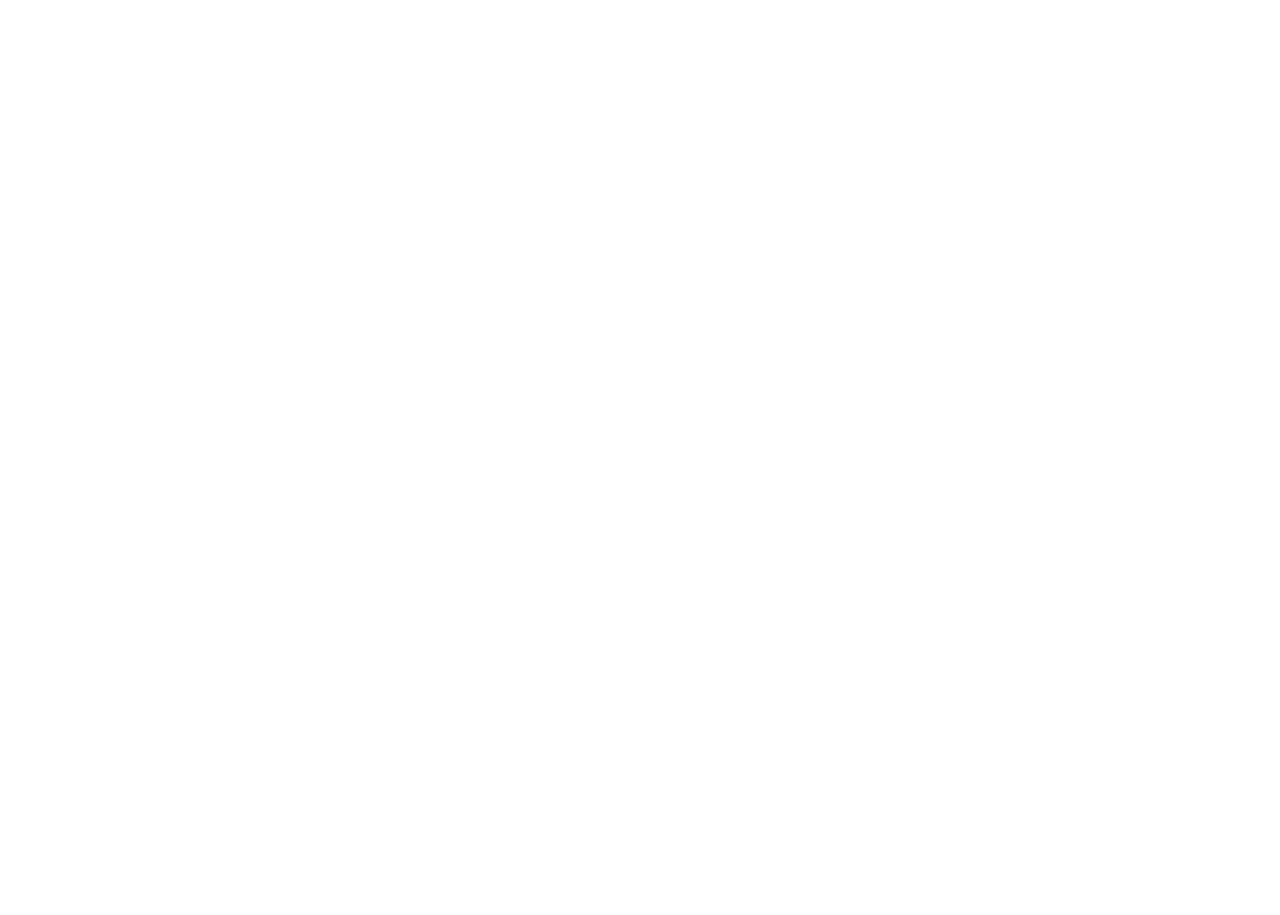
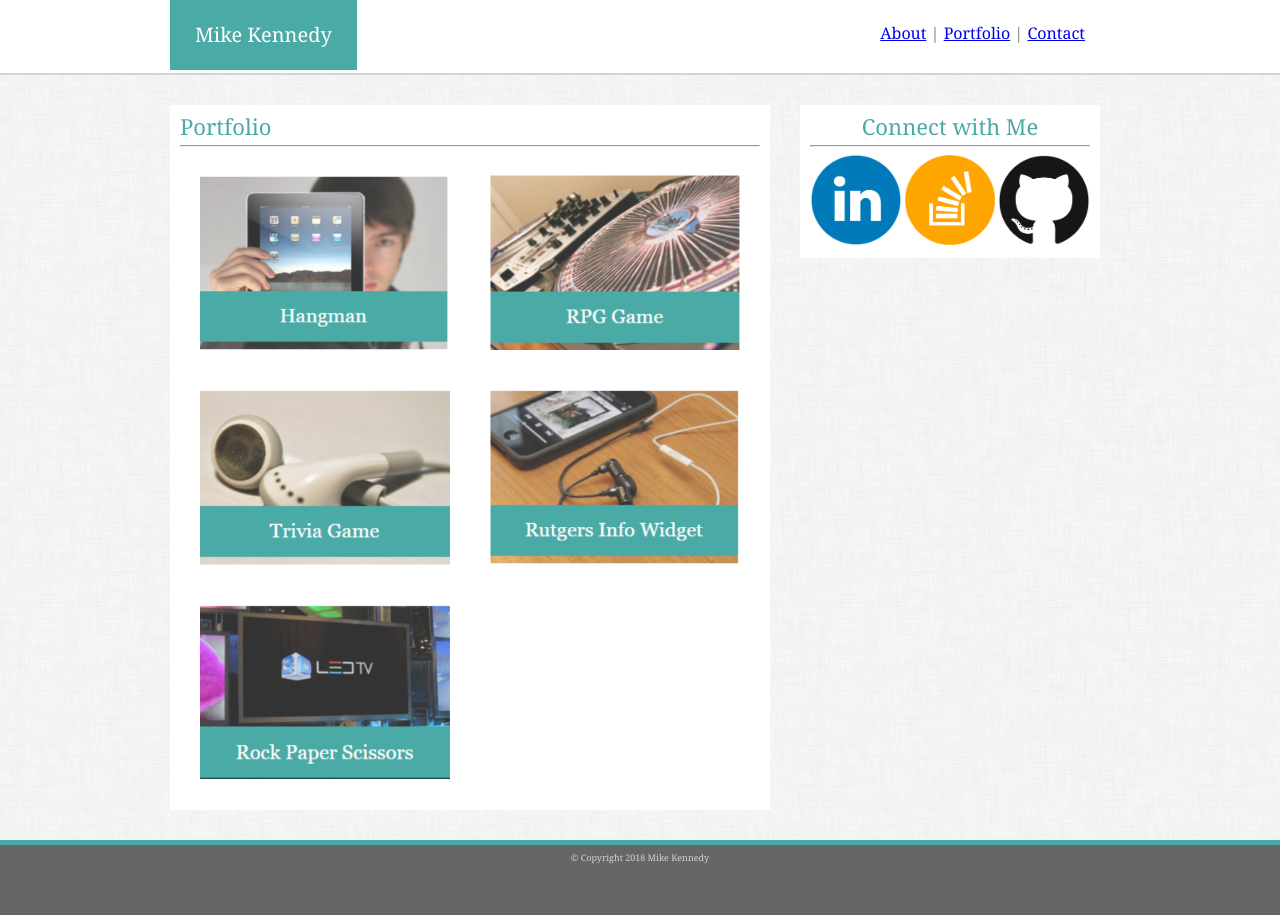
Before and after one commit to mkenned22/Basic-Portfolio, a plain HTML site: page portfolio.html in a window 1280 px wide. Before the commit the page ends 800 px from the top, so only its background shows below. Drawn offline with Linux system fonts and the light colour scheme.

Commit message:
very close to done

```diff
--- a/assets/style.css
+++ b/assets/style.css
@@ -7,47 +7,6 @@ body {
     background-color: #cccccc;
     color: #777777;
     font-family: 'Arial', 'Helvetica Neue', Helvetica, sans-serif;
-    margin: 0px;
-}
-
-section {
-    max-width: 960px;
-    margin-left: 75px;
-}
-
-h1 {
-    font-family: Georgia, 'Times New Roman', Times, serif;
-    color: white;
-    background-color: #4aaaa5;
-    margin-left: 100px;
-    padding: 22px;
-    width: 250px;
-    text-align: center;
-}
-
-#name {
-    float: left;
-    font-family: Georgia, 'Times New Roman', Times, serif;
-    font-size: 20px;
-    color: white;
-    background-color: #4aaaa5;
-    margin-left: 75px;
-    padding: 25px;
-    text-align: center;
-
-}
-
-#about {
-    float: left;
-    margin-left: 525px;
-    padding: 18px;
-    color: #777777;
-
-}
-
-h2 {
-    font-family: Georgia, 'Times New Roman', Times, serif;
-    color: #4aaaa5;
 }
 
 header {
@@ -57,57 +16,69 @@ header {
     height: 75px;
 }
 
-#main {
+.header960 {
+    max-width: 960px;
+    height: 100%;
+    margin: auto;
+}
+
+.name {
+    float: left;
+    background-color: #4aaaa5;
+    color: white;
+    font-size: 20px;
+    padding: 25px;
+    margin-right: 10px;
+    margin-left: 10px;
+}
+
+nav {
+    float: right;
+    padding: 25px;
+    margin-right: 10px;
+    margin-left: 10px;
+}
+
+section {
+    max-width: 960px;
+    margin: auto;
+    margin-top: 30px;
+}
+
+.main {
     clear: both;
+    overflow: auto;
     float: left;
     padding: 10px;
     width: 600px;
     background-color: #ffffff;
+    margin-left: 10px;
     margin-right: 30px;
     margin-bottom: 30px;
-    margin-top: 30px;
 }
 
-#sidebar {
+h2 {
+    font-family: Georgia, 'Times New Roman', Times, serif;
+    color: #4aaaa5;
+    font-size: 22px;
+    font-weight: 500;
+}
+
+aside {
     padding: 10px;
     float: left;
     width: 300px;
     background-color: #ffffff;
-    margin-bottom: 30px;
-    margin-top: 30px
+    text-align: center;
+    margin-right: 10px;
 }
 
-#connectWithMe {
-    text-align: center;
-}
-
-footer {
-    clear: both;
-    margin-top: 20px;
-    background-color: #666666;
-    color: lightgrey;
-    border-top: 5px solid #4aaaa5;
-    font-family: Georgia, 'Times New Roman', Times, serif;
-    font-size: 10px;
-    height: 75px;
-    line-height: 50px;
-    text-align: center;
-}
-
-.footerline {
-
-    height: 10px;
-
-}
-
-.circle {
+#picture {
+    float: left;
     width: 200px;
     height: 200px;
-    border: 1px solid grey;
+    border: 4px solid grey;
     border-radius: 100px;
-    background-image: url('http://upload.wikimedia.org/wikipedia/commons/thumb/0/0d/Ski_trail_rating_symbol-blue_square.svg/600px-Ski_trail_rating_symbol-blue_square.svg.png');
-    background-size: contain;
-    float: left;
     margin: 20px;
 }
 
@@ -115,3 +86,59 @@ footer {
     width: 90px;
     height: 90px;
 }
+
+#portfolioProjects1 {
+    float: left;
+    width: 250px;
+    height: 175px;
+    margin: 20px;
+}
+
+#portfolioProjects2 {
+    float: right;
+    width: 250px;
+    height: 175px;
+    margin: 20px;
+}
+
+#portfolioProjects3 {
+    clear: both;
+    overflow: auto;
+    float: left;
+    width: 250px;
+    height: 175px;
+    margin: 20px;
+}
+
+#portfolioProjects4 {
+    float: right;
+    width: 250px;
+    height: 175px;
+    margin: 20px;
+}
+
+#portfolioProjects5 {
+    clear: both;
+    overflow: auto;
+    float: left;
+    width: 250px;
+    height: 175px;
+    margin: 20px;
+}
+
+footer {
+    clear: both;
+    overflow: auto;
+    font-family: Georgia, 'Times New Roman', Times, serif;
+    font-size: 9px;
+    height: 75px;
+    line-height: 50px;
+    text-align: center;
+    background-color: #666666;
+    color: lightgrey;
+    border-top: 5px solid #4aaaa5;
+}
+
+p {
+    line-height: 25px;
+}
--- a/portfolio.html
+++ b/portfolio.html
@@ -0,0 +1,58 @@
+<!DOCTYPE html>
+<html>
+
+<head>
+    <meta charset="utf-8" />
+    <title>Portfolio</title>
+    <link rel="stylesheet" type="text/css" media="screen" href="assets/reset.css"/>
+    <link rel="stylesheet" type="text/css" media="screen" href="assets/style.css" />
+    <link rel="icon" href="images/favicon.png">
+    <!--  To be added later: <script src="main.js"></script>-->
+</head>
+
+<body>
+    <!-- Create main header -->
+    <header>
+        <div class="header960">
+            <div class="name">
+                <strong>Mike Kennedy</strong>
+            </div>
+            <!-- Create nav element for links to different pages-->
+            <nav>
+                <a href="index.html">About</a> |
+                <a href="portfolio.html">Portfolio</a> |
+                <a href="contact.html">Contact</a>
+            </nav>
+        </div>
+    </header>
+
+    <!-- Create main section for content -->
+    <section>
+        <div class="main">
+            <h2>Portfolio</h2>
+            <hr>
+            <a href="https://github.com/mkenned22/Basic-Portfolio"><img id="portfolioProjects1" src="images/portfolio-hangman.png"></a>
+            <a href="https://github.com/mkenned22/Basic-Portfolio"><img id="portfolioProjects2" src="images/portfolio-rpggame.png"></a>
+            <a href="https://github.com/mkenned22/Basic-Portfolio"><img id="portfolioProjects3" src="images/portfolio-triviagame.png"></a>
+            <a href="https://github.com/mkenned22/Basic-Portfolio"><img id="portfolioProjects4" src="images/portfolio-rutgersinfowidget.png"></a>
+            <a href="https://github.com/mkenned22/Basic-Portfolio"><img id="portfolioProjects5" src="images/portfolio-rps.png"></a>
+        </div>
+        <!-- Create side bar -->
+        <aside>
+            <h2 id="connectWithMe">Connect with Me</h2>
+            <hr>
+            <!-- Add image links to my various profiles -->
+            <a href="https://www.linkedin.com/in/mkenned22/"><img class="logos" src="images/linkedin-logo-circle.png"></a>
+            <a href="https://stackoverflow.com/users/9248959/mike-kennedy?tab=profile"><img class="logos" src="images/stackoverflow-logo-circle.png"></a>
+            <a href="https://github.com/mkenned22"><img class="logos" src="images/github-logo-circle.png"></a>
+        </aside>
+    </section>
+
+    <!-- Create footer -->
+    <footer class="footer">
+        <p>&#169 Copyright 2018 Mike Kennedy</p>
+    </footer>
+
+</body>
+
+</html>
```
Also changed, not shown: contact.html (+75 -0 lines), index.html (+29 -10 lines), images/favicon.png (added), images/portfolio-hangman.png (added), images/portfolio-rpggame.png (added), images/portfolio-rps.png (added), images/portfolio-rutgersinfowidget.png (added), images/portfolio-triviagame.png (added), 2 other files.
